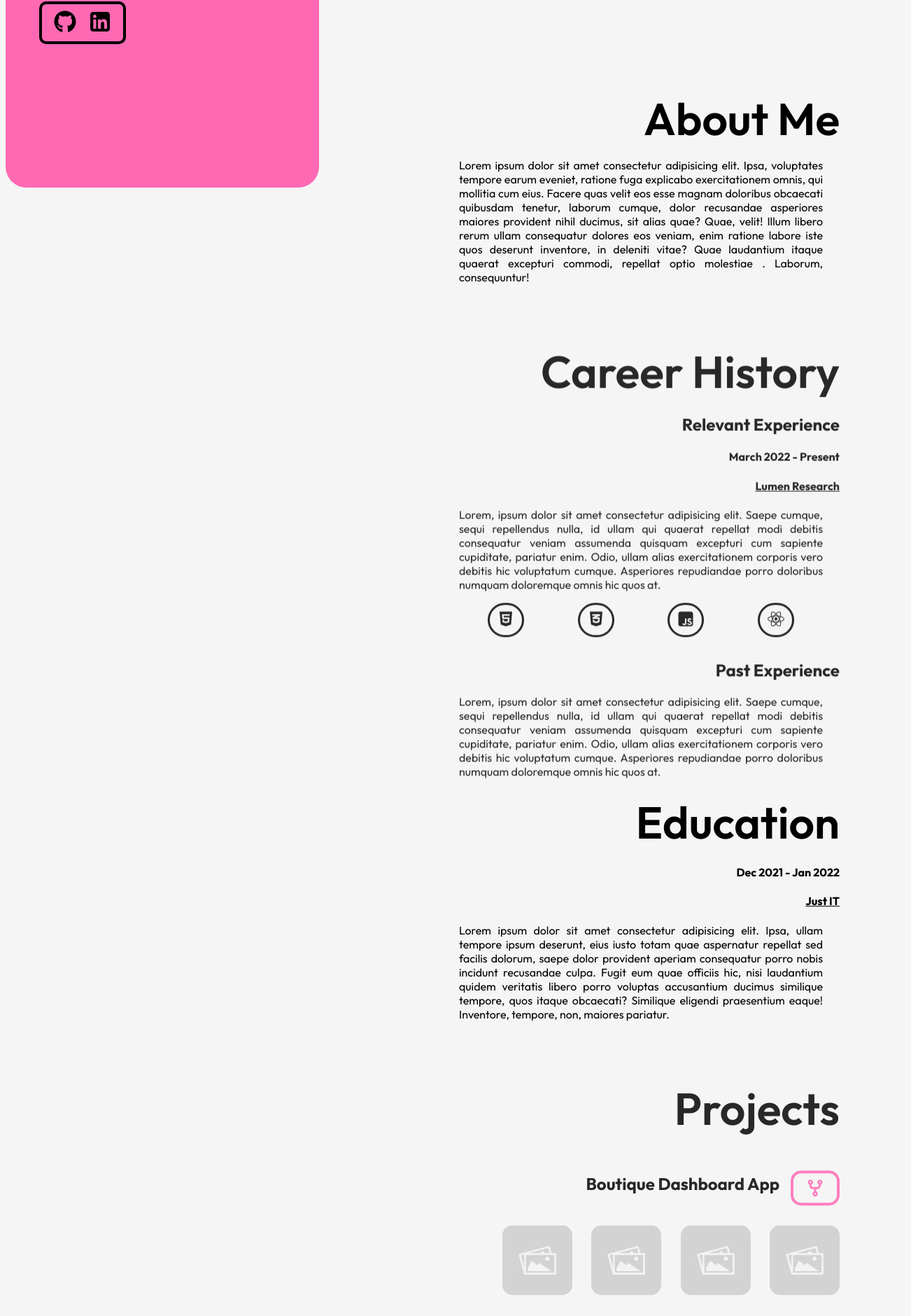
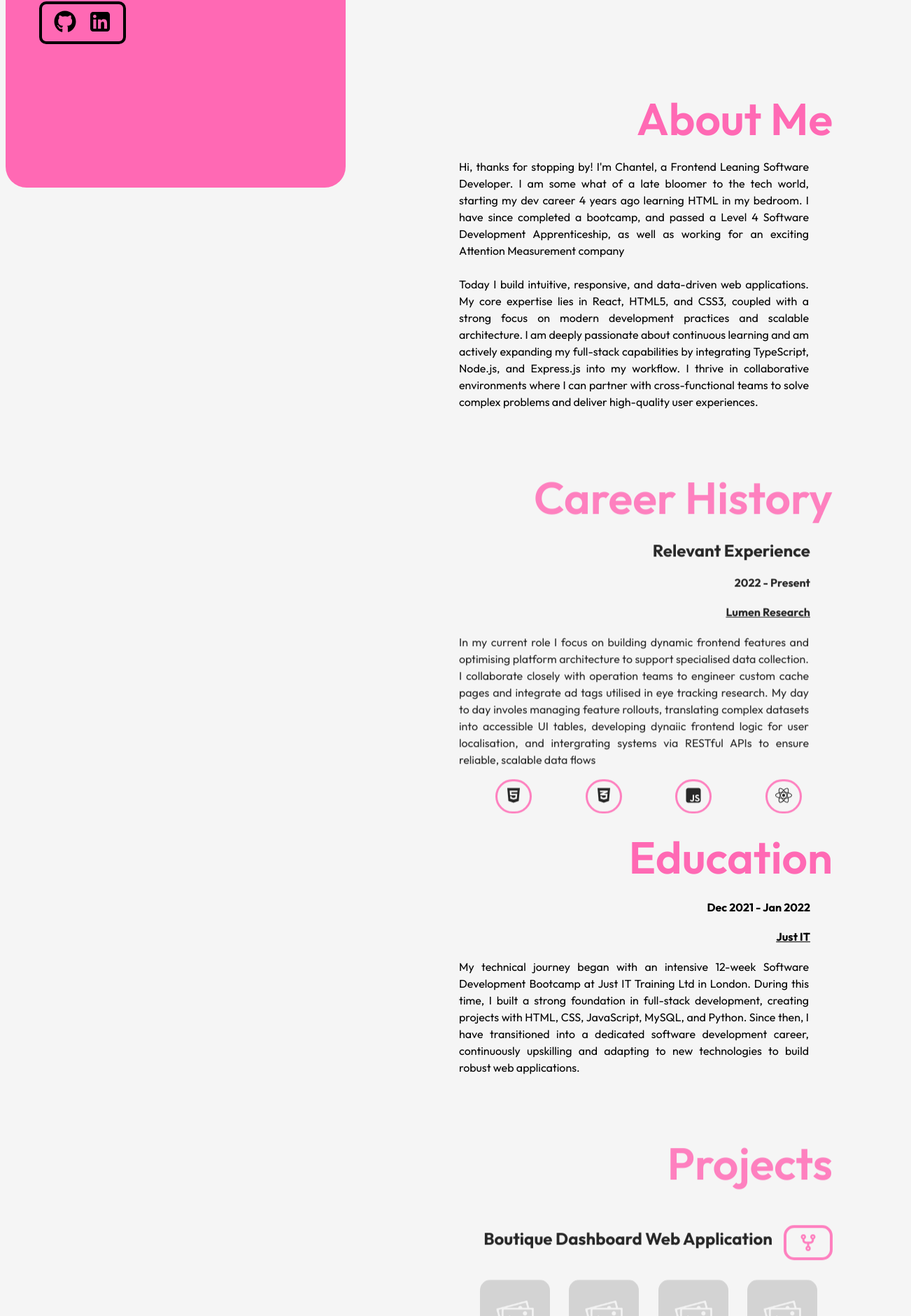
Before and after one commit to chantelVee/Portfolio.v1, a React (Vite) app: page / in a window 1280 px wide. Shown: the part 516-2396 px from the top of the page at 70% size, 1302 px wide, since content can reach past the window. Built offline with nearby package versions, Linux system fonts and the light colour scheme; a web font is replaced by a local one.

Commit message:
content added to components. Updated CV.

```diff
--- a/src/App.css
+++ b/src/App.css
@@ -7,7 +7,7 @@
 
 /************ static section ************/
 .static-section {
-  width: 35%;
+  width: 38%;
   background-color: hotpink;
   height: 97%;
   position: fixed;
@@ -310,12 +310,20 @@ motion.img {
   position: relative;
   padding: 0 5rem;
 }
+.header {
+  color: hotpink;
+  right: 2rem;
+}
+.sub-title, .company {
+  right: 4rem;
+}
 .text-experience {
   top: 14rem;
   text-align: justify;
   position: relative;
-  width: 520px;
+  width: 500px;
   left: 9rem;
+  line-height: 1.5;
 }
 .text {
   line-height: 25px;
@@ -337,7 +345,7 @@ motion.img {
   list-style: none;
 }
 .tech li {
-  border: solid black;
+  border: solid hotpink;
   padding: 0.5rem;
   border-radius: 50px;
   font-size: x-large;
@@ -348,6 +356,8 @@ motion.img {
 
 /* Projects */
 .title-wrap {
+  right: 2rem;
+  position: relative;
   display: flex;
   justify-content: flex-end;
   margin: 2rem auto 1.5rem;
@@ -371,7 +381,7 @@ motion.img {
   display: flex;
   justify-content: space-around;
   width: 510px;
-  left: 7rem;
+  left: 5rem;
   position: relative;
 }
 .project-img {
--- a/src/components/About_Me.tsx
+++ b/src/components/About_Me.tsx
@@ -63,7 +63,11 @@ export default function About_Me({isScrolled}: AboutMeProps) {
         <h2 className='header'
 
         >About Me</h2>
-        <p className='text-experience'>Lorem ipsum dolor sit amet consectetur adipisicing elit. Ipsa, voluptates tempore earum eveniet, ratione fuga explicabo exercitationem omnis, qui mollitia cum eius. Facere quas velit eos esse magnam doloribus obcaecati quibusdam tenetur, laborum cumque, dolor recusandae asperiores maiores provident nihil ducimus, sit alias quae? Quae, velit! Illum libero rerum ullam consequatur dolores eos veniam, enim ratione labore iste quos deserunt inventore, in deleniti vitae? Quae laudantium itaque quaerat excepturi commodi, repellat optio molestiae . Laborum, consequuntur!</p>
+        <p className='text-experience'>Hi, thanks for stopping by! I'm Chantel, a Frontend Leaning Software Developer. I am some what of a late bloomer to the tech world, starting my dev career 4 years ago learning HTML in my bedroom. I have since completed a bootcamp, and passed a Level 4 Software Development Apprenticeship, as well as working for an exciting Attention Measurement company
+            <br/>
+            <br/>
+        Today I build intuitive, responsive, and data-driven web applications. My core expertise lies in React, HTML5, and CSS3, coupled with a strong focus on modern development practices and scalable architecture. I am deeply passionate about continuous learning and am actively expanding my full-stack capabilities by integrating TypeScript, Node.js, and Express.js into my workflow. I thrive in collaborative environments where I can partner with cross-functional teams to solve complex problems and deliver high-quality user experiences.
+             </p>
     </motion.div>
     </>
 
--- a/src/components/CareerHistory.tsx
+++ b/src/components/CareerHistory.tsx
@@ -35,11 +35,11 @@ export default function CareerHistory() {
       <h2 className="header">Career History</h2>
       <h1 className="sub-title">Relevant Experience</h1>
       <div className="company">
-        <h4>March 2022 - Present</h4>
+        <h4>2022 - Present</h4>
         <h4> <a href="https://lumen-research.com/" target="_blank" aria-label="Lumen Research">Lumen Research </a> </h4>
 
       </div>
-      <p className="text-experience" style={{marginBottom: "0"}}>Lorem, ipsum dolor sit amet consectetur adipisicing elit. Saepe cumque, sequi repellendus nulla, id ullam qui quaerat repellat modi debitis consequatur veniam assumenda quisquam excepturi cum sapiente cupiditate, pariatur enim. Odio, ullam alias exercitationem corporis vero debitis hic voluptatum cumque. Asperiores repudiandae porro doloribus numquam doloremque omnis hic quos at.</p>
+      <p className="text-experience" style={{marginBottom: "0"}}>In my current role I focus on building dynamic frontend features and optimising platform architecture to support specialised data collection. I collaborate closely with operation teams to engineer custom cache pages and integrate ad tags utilised in eye tracking research. My day to day involes managing feature rollouts, translating complex datasets into accessible UI tables, developing dynaiic frontend logic for user localisation, and intergrating systems via RESTful APIs to ensure reliable, scalable data flows</p>
 
       <ul className="tech">
         {Tech_items.map((item) => (
@@ -50,8 +50,7 @@ export default function CareerHistory() {
         ))}
 
       </ul>
-      <h1 className="sub-title">Past Experience</h1>
-      <p className="text-experience">Lorem, ipsum dolor sit amet consectetur adipisicing elit. Saepe cumque, sequi repellendus nulla, id ullam qui quaerat repellat modi debitis consequatur veniam assumenda quisquam excepturi cum sapiente cupiditate, pariatur enim. Odio, ullam alias exercitationem corporis vero debitis hic voluptatum cumque. Asperiores repudiandae porro doloribus numquam doloremque omnis hic quos at.</p>
+
     </motion.div>
   )
 }
--- a/src/components/Education.tsx
+++ b/src/components/Education.tsx
@@ -27,7 +27,7 @@ export default function Education() {
             <h4>Dec 2021 - Jan 2022</h4>
             <h4> <a href="https://www.inhouserecruitment.co.uk/partner/justit/" target="_blank" aria-label="Lumen Research">Just IT </a> </h4>
         </div>
-         <p className='text-experience'>Lorem ipsum dolor sit amet consectetur adipisicing elit. Ipsa, ullam tempore ipsum deserunt, eius iusto totam quae aspernatur repellat sed facilis dolorum, saepe dolor provident aperiam consequatur porro nobis incidunt recusandae culpa. Fugit eum quae officiis hic, nisi laudantium quidem veritatis libero porro voluptas accusantium ducimus similique tempore, quos itaque obcaecati? Similique eligendi praesentium eaque! Inventore, tempore, non, maiores pariatur.
+         <p className='text-experience'>My technical journey began with an intensive 12-week Software Development Bootcamp at Just IT Training Ltd in London. During this time, I built a strong foundation in full-stack development, creating projects with HTML, CSS, JavaScript, MySQL, and Python. Since then, I have transitioned into a dedicated software development career, continuously upskilling and adapting to new technologies to build robust web applications.
          </p>
     </motion.div>
     </>
--- a/src/components/Modal.tsx
+++ b/src/components/Modal.tsx
@@ -13,7 +13,7 @@ const FORM_FIELDS: FormField[] = [
 ];
 
 const LINKEDIN_URL = "https://www.linkedin.com/in/chantel-boiro/";
-const CV_URL = "/Chantel_Boiro-CV.docx"
+const CV_URL = "/ChantelBoiroCV.docx"
 
 export default function Modal({onClose} : ModalProps)  {
     const formRef = useRef<HTMLFormElement>(null);
@@ -37,7 +37,7 @@ export default function Modal({onClose} : ModalProps)  {
 
             const link = document.createElement("a");
             link.href = CV_URL;
-            link.download = "Chantel_Boiro-CV.docx";
+            link.download = "ChantelBoiroCV.docx";
             document.body.appendChild(link);
             link.click();
             document.body.removeChild(link);
--- a/src/components/Projects.tsx
+++ b/src/components/Projects.tsx
@@ -1,6 +1,6 @@
 import { useState } from "react";
 import { AnimatePresence, motion } from "framer-motion";
-import TechIcons from "./techIcons";
+import TechIcons from "./TechIcons";
 import { FontAwesomeIcon } from "@fortawesome/react-fontawesome";
 import { faCodeFork } from "@fortawesome/free-solid-svg-icons";
 import type { Project } from "../types/projects";
@@ -8,9 +8,9 @@ import type { Project } from "../types/projects";
 const PROJECTS_DATA: Project[] = [
     {
         id: "boutique-dashboard",
-        title: "Boutique Dashboard App",
+        title: "Boutique Dashboard Web Application",
         githubUrl: "https://github.com/chantelVee/Boutique-Dashboard-App/tree/development",
-        description: "Lorem ipsum dolor sit amet consectetur adipisicing elit. Ipsa, ullam tempore ipsum deserunt, eius iusto totam quae aspernatur repellat sed facilis dolorum, saepe dolor provident aperiam consequatur porro nobis incidunt recusandae culpa. Fugit eum quae officiis hic, nisi laudantium quidem veritatis libero porro voluptas accusantium ducimus similique tempore, quos itaque obcaecati? Similique .",
+        description: "A full-stack dashboard engineered to handle complex workflows and data management. Built utilizing React for a seamless, interactive frontend experience and Mongoose for robust data modeling. This project demonstrates my ability to design multi-step processes, manage version control effectively with Git, and deliver scalable solutions tailored to user needs.",
         images: [
             "src/assets/placeholder.jpg",
             "src/assets/placeholder.jpg",
@@ -99,10 +99,13 @@ export default function Projects() {
                     ))}
                 </div>
                 <p className='text'>{project.description}</p>
+                <TechIcons />
+
             </div>
+
         ))}
     </motion.div>
-    <TechIcons />
+
 
     <AnimatePresence>
         {activeImage !== null && (
```
Also changed, not shown: 2 other files (tests, documents, lock files or other folders).
